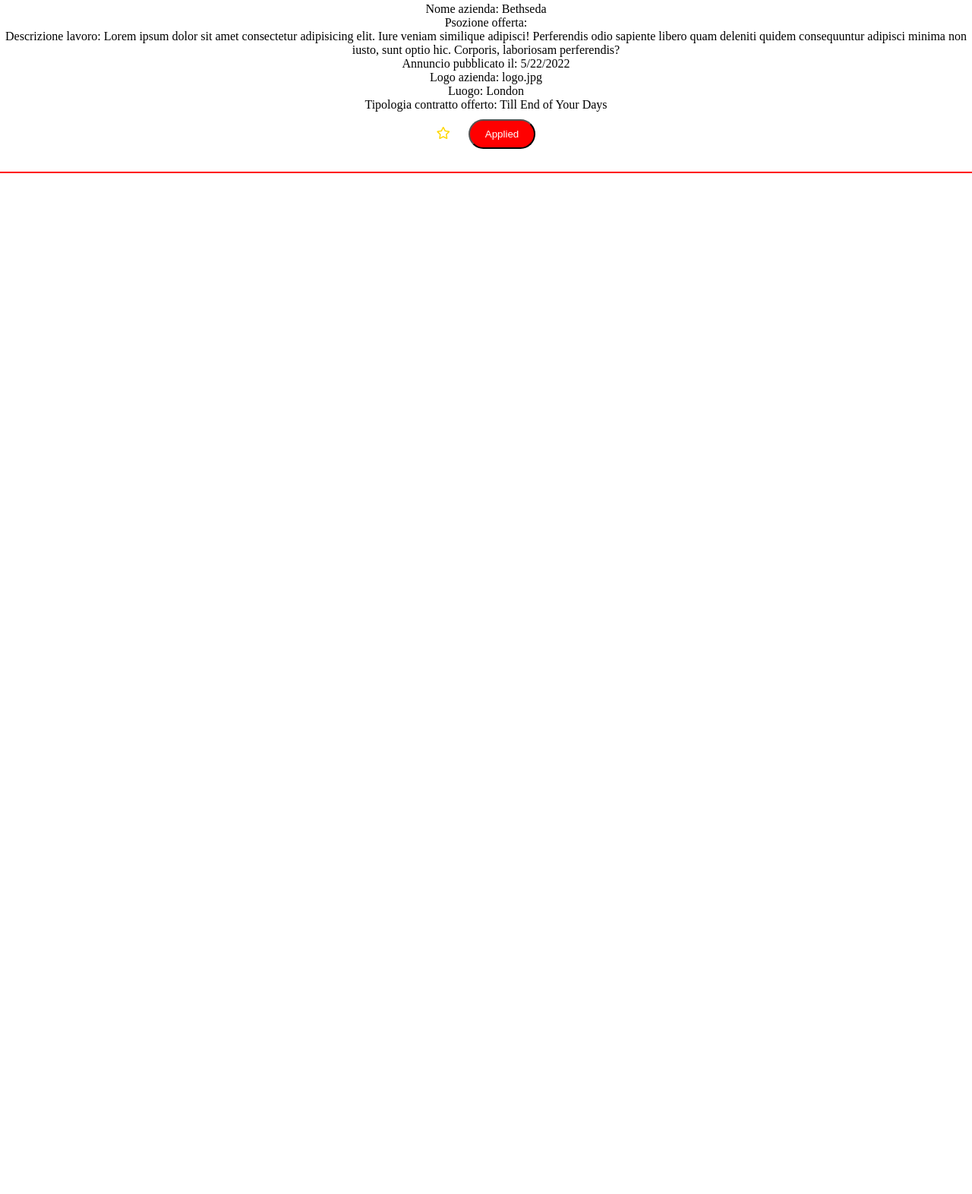
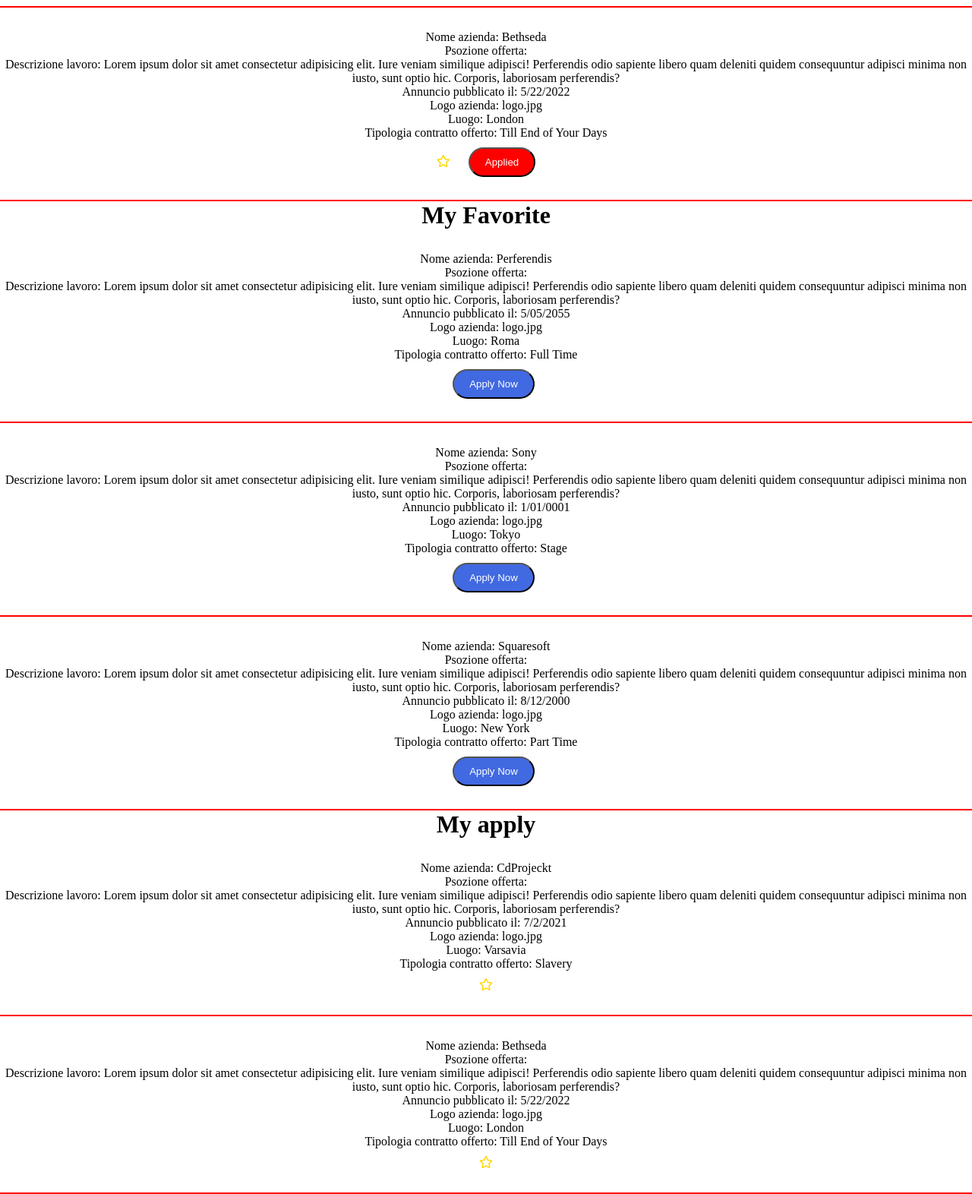
Before and after one commit to Sebushka89/vuejs-search-jobs, a plain HTML site: page index.html in a window 1280 px wide. Shown: the part 1047-2619 px from the top of the page at 76% size. Before the commit the page ends 1275 px from the top, so only its background shows below. Drawn offline with nearby package versions, Linux system fonts and the light colour scheme.

Commit message:
ugly but done

```diff
--- a/css/style.css
+++ b/css/style.css
@@ -3,7 +3,9 @@
     margin: 0;
     padding: 0;
 }
-
+h1{
+    text-align: center;
+}
 li{
     padding-top: 30px;
     text-align: center;
--- a/index.html
+++ b/index.html
@@ -11,6 +11,7 @@
 </head>
 <body>
     <div id="app">
+        <h1>All Job</h1>
         <ul class="jobs">
 
             <li  v-for='(job,index) in jobs' >
@@ -30,6 +31,46 @@
             </li>
 
         </ul>
+
+        <h1>My Favorite</h1>
+        <ul class="jobs">
+
+            <li  v-for='(job,index) in jobs' v-if="starred.includes(index+1)">
+                <div class="important">
+                <div>Nome azienda: {{job.company}}</div>
+                <div>Psozione offerta: {{job.postion}}</div>
+                <div>Descrizione lavoro: {{job.description}}</div>
+                <div>Annuncio pubblicato il: {{job.created_at}}</div>
+                <div>Logo azienda: {{job.logo}}</div>
+                <div>Luogo: {{job.city}}</div>
+                <div>Tipologia contratto offerto: {{job.contract}}</div>
+                <button class="first-button" v-if="applied.includes(index + 1)" @click="applyJob(index)">Applied</button>
+                <button class="second-button" v-else @click="applyJob(index)" >Apply Now</button>
+                <div v-if="openModal" class="message">
+                    <div>Candidatura Inviata</div>
+                </div>
+            </li>
+
+        </ul>
+
+        <h1>My apply</h1>
+        <ul class="jobs">
+
+            <li  v-for='(job,index) in jobs' v-if="applied.includes(index+1)">
+                <div class="important">
+                <div>Nome azienda: {{job.company}}</div>
+                <div>Psozione offerta: {{job.postion}}</div>
+                <div>Descrizione lavoro: {{job.description}}</div>
+                <div>Annuncio pubblicato il: {{job.created_at}}</div>
+                <div>Logo azienda: {{job.logo}}</div>
+                <div>Luogo: {{job.city}}</div>
+                <div>Tipologia contratto offerto: {{job.contract}}</div>
+                <i :class='favJob(index)' @click="addFav(index)"></i>
+            </li>
+
+        </ul>
+
+
     </div>
 
 </body>
```
